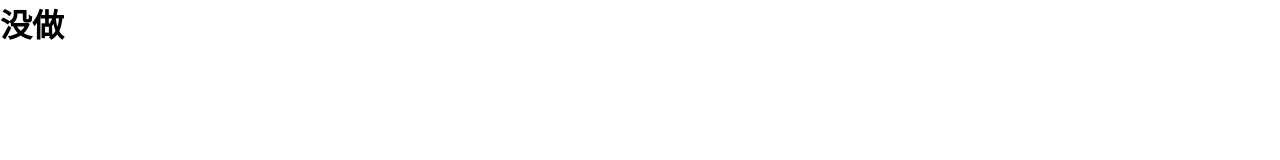
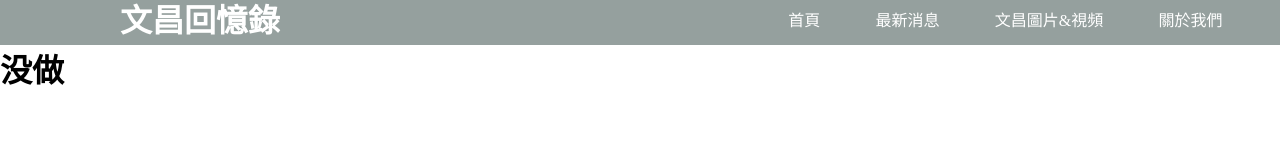
Before and after one commit to Suenzhongshan/-, a plain HTML site: page About Us.html in a window 1280 px wide. Drawn offline with Linux system fonts and the light colour scheme.

Commit message:
Add files via upload

```diff
--- a/About Us.html
+++ b/About Us.html
@@ -7,6 +7,16 @@
     <link rel="stylesheet" href="style.css">
 </head>
 <body>
+    <header>
+        <h1>文昌回憶錄</h1>
+        <nav>
+            <ul>
+                <li><a href="index.html">首頁</a></li>
+                <li><a href="Latest News.html">最新消息</a></li>
+                <li><a href="Wenchang Pictures&Videos.html">文昌圖片&視頻</a></li>
+                <li><a href="About Us.html">關於我們</a></li>
+        </nav>
+    </header>
     <h1>没做</h1>
 </body>
 </html>
--- a/style.css
+++ b/style.css
@@ -55,6 +55,6 @@ footer p
 {
     color:white;
     position:absolute;
-    left:42.5%;
+    left:40vw;
     line-height:35px;
 }
```
Also changed, not shown: Latest News.html (+10 -0 lines), Wenchang Pictures&Videos.html (+10 -0 lines).
